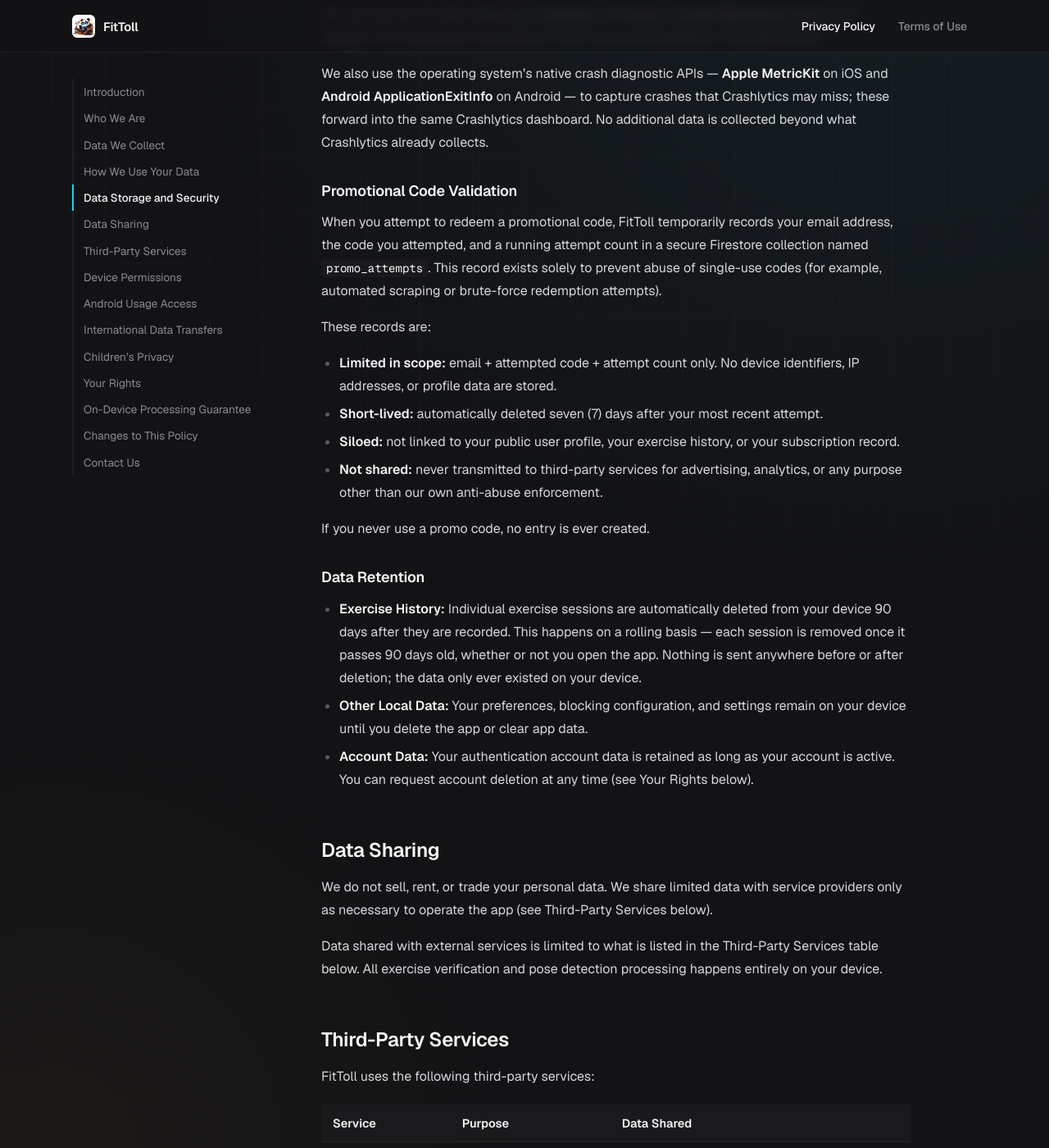
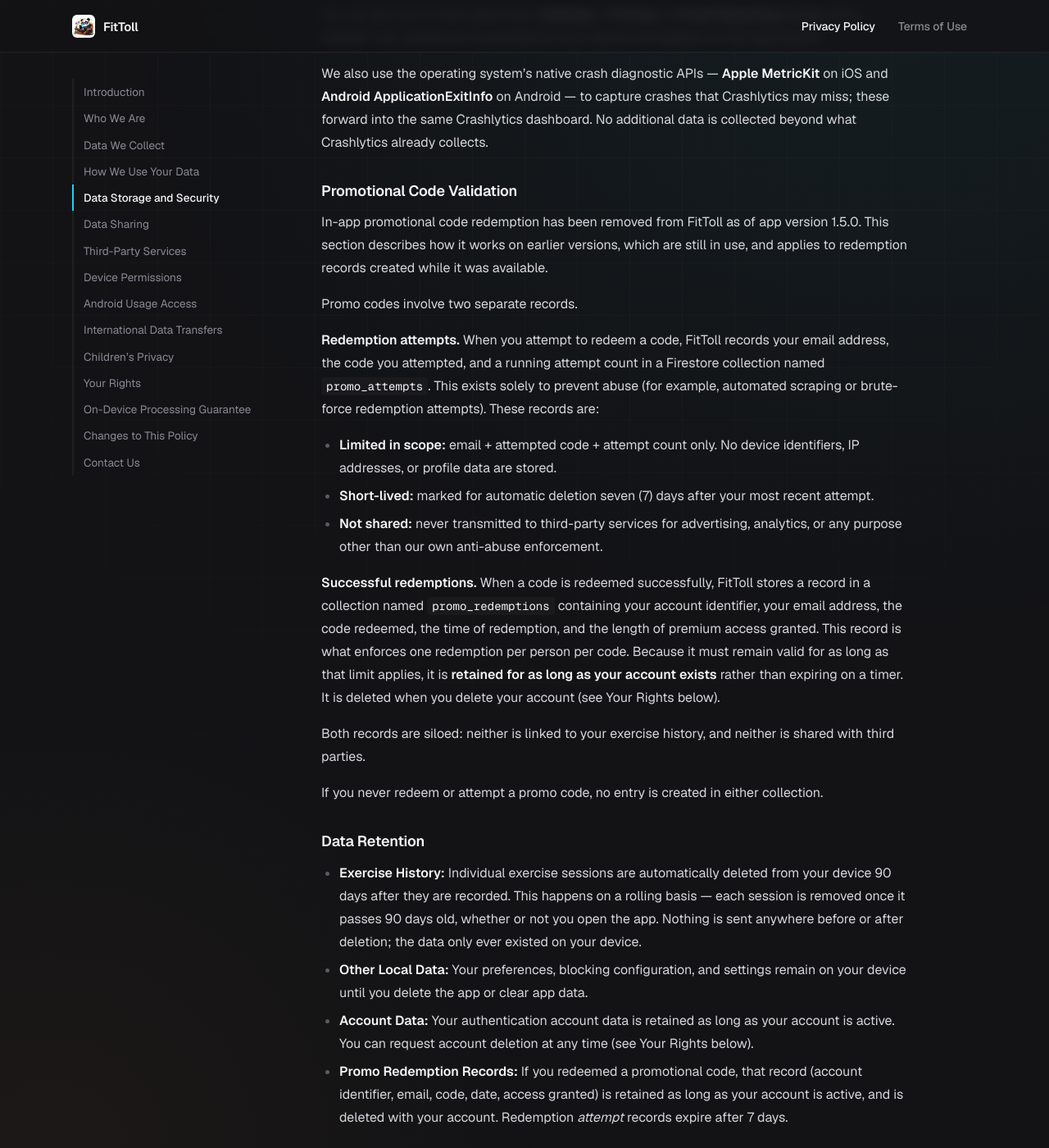
Before and after one commit to aurobindoGupta/fitToll-site, a Jekyll site: the page built from privacy-policy.md, in a window 1280 px wide and 1400 px high, scrolled down 3083 px. Shown: the whole window at 82% size. Built offline with Jekyll 4.4.1, drawn with Linux system fonts in a browser that asks for light colours; some of the changed text lies outside the part shown.

Commit message:
docs(privacy): disclose promo_redemptions, the permanent PII record
The policy documented `promo_attempts` (email + code + count, 7-day TTL) and
closed with "If you never use a promo code, no entry is ever created". It never
mentioned `promo_redemptions/{CODE}_{uid}`, which the server writes on every
successful redemption with { code, uid, email, redeemedAt, durationDays }
(fitToll-server/src/index.ts:92,212). That record carries email + account id and
has no expireAt and no TTL policy — unlike promo_attempts, which sets one at
index.ts:156-161 — so it persists for the life of the account. A legal document
linked from both stores was describing a short-lived record while a permanent one
went undisclosed.

Also corrected in the Third-Party Services table: the Cloud Functions row listed
only "promo code text, authentication token, App Check token", omitting the email
and account identifier that the redemption record actually stores.

NOT removed, deliberately. The 260901-isf handoff called promo redemption "a data
practice that can no longer occur", but that is not true yet: the removal commits
(60bc875, 19559a3) landed after build 16 was cut and ship only in build 17, which
is live on neither store. Every user on a currently-live build can still redeem,
so the disclosure is still accurate and still required. Stripping it now would
make the policy understate a live practice. It comes out once build 17 is live on
both stores — the same gate that governs deleting the three Firestore codes.

Verified:
- Account-deletion claim is real: onUserDeleted batch-deletes every
  promo_redemptions doc where uid matches (index.ts:719-735).
- 7-day claim softened to "marked for automatic deletion" — index.ts:156 notes the
  TTL policy must be configured in the Firebase console, which is unverified here.
- Dropped the "not linked to your subscription record" claim; it would be false
  for promo_redemptions, which is what grants premium.
- YAML frontmatter parses; all 18 table rows keep 3 columns; no HTML or Liquid
  introduced. Could not render locally — system Ruby is 2.6 and github-pages
  needs >= 3.0.

Co-Authored-By: Claude Opus 5 (1M context) <noreply@anthropic.com>

```diff
--- a/privacy-policy.md
+++ b/privacy-policy.md
@@ -7,7 +7,7 @@ description: >-
   video is recorded, nothing is uploaded, and camera frames never leave
   your phone.
 eyebrow: Legal
-last_updated: July 22, 2026
+last_updated: September 1, 2026
 ---
 
 ## Introduction
@@ -87,22 +87,28 @@ We also use the operating system's native crash diagnostic APIs — **Apple Metr
 
 ### Promotional Code Validation
 
-When you attempt to redeem a promotional code, FitToll temporarily records your email address, the code you attempted, and a running attempt count in a secure Firestore collection named `promo_attempts`. This record exists solely to prevent abuse of single-use codes (for example, automated scraping or brute-force redemption attempts).
+In-app promotional code redemption has been removed from FitToll as of app version 1.5.0. This section describes how it works on earlier versions, which are still in use, and applies to redemption records created while it was available.
 
-These records are:
+Promo codes involve two separate records.
+
+**Redemption attempts.** When you attempt to redeem a code, FitToll records your email address, the code you attempted, and a running attempt count in a Firestore collection named `promo_attempts`. This exists solely to prevent abuse (for example, automated scraping or brute-force redemption attempts). These records are:
 
 - **Limited in scope:** email + attempted code + attempt count only. No device identifiers, IP addresses, or profile data are stored.
-- **Short-lived:** automatically deleted seven (7) days after your most recent attempt.
-- **Siloed:** not linked to your public user profile, your exercise history, or your subscription record.
+- **Short-lived:** marked for automatic deletion seven (7) days after your most recent attempt.
 - **Not shared:** never transmitted to third-party services for advertising, analytics, or any purpose other than our own anti-abuse enforcement.
 
-If you never use a promo code, no entry is ever created.
+**Successful redemptions.** When a code is redeemed successfully, FitToll stores a record in a collection named `promo_redemptions` containing your account identifier, your email address, the code redeemed, the time of redemption, and the length of premium access granted. This record is what enforces one redemption per person per code. Because it must remain valid for as long as that limit applies, it is **retained for as long as your account exists** rather than expiring on a timer. It is deleted when you delete your account (see Your Rights below).
+
+Both records are siloed: neither is linked to your exercise history, and neither is shared with third parties.
+
+If you never redeem or attempt a promo code, no entry is created in either collection.
 
 ### Data Retention
 
 - **Exercise History:** Individual exercise sessions are automatically deleted from your device 90 days after they are recorded. This happens on a rolling basis — each session is removed once it passes 90 days old, whether or not you open the app. Nothing is sent anywhere before or after deletion; the data only ever existed on your device.
 - **Other Local Data:** Your preferences, blocking configuration, and settings remain on your device until you delete the app or clear app data.
 - **Account Data:** Your authentication account data is retained as long as your account is active. You can request account deletion at any time (see Your Rights below).
+- **Promo Redemption Records:** If you redeemed a promotional code, that record (account identifier, email, code, date, access granted) is retained as long as your account is active, and is deleted with your account. Redemption *attempt* records expire after 7 days.
 
 ## Data Sharing
 
@@ -117,7 +123,7 @@ FitToll uses the following third-party services:
 | Service | Purpose | Data Shared |
 |---------|---------|-------------|
 | Firebase Authentication | User login and account management | Email address, authentication tokens |
-| Firebase Cloud Functions | Promo code validation, trial entitlement | Promo code text, authentication token, App Check token |
+| Firebase Cloud Functions | Promo code validation, trial entitlement | Promo code text, email address, account identifier, authentication token, App Check token |
 | Firebase Crashlytics | Crash diagnostics | Stack traces, device model, OS version, app version, installation UUID, IP address (transit only) |
 | [RevenueCat](https://www.revenuecat.com/privacy/) | Subscription management and billing | Firebase UID, purchase transactions, device metadata |
 | Sign in with Google | Optional login method | Authentication credentials (handled by Google) |
```
